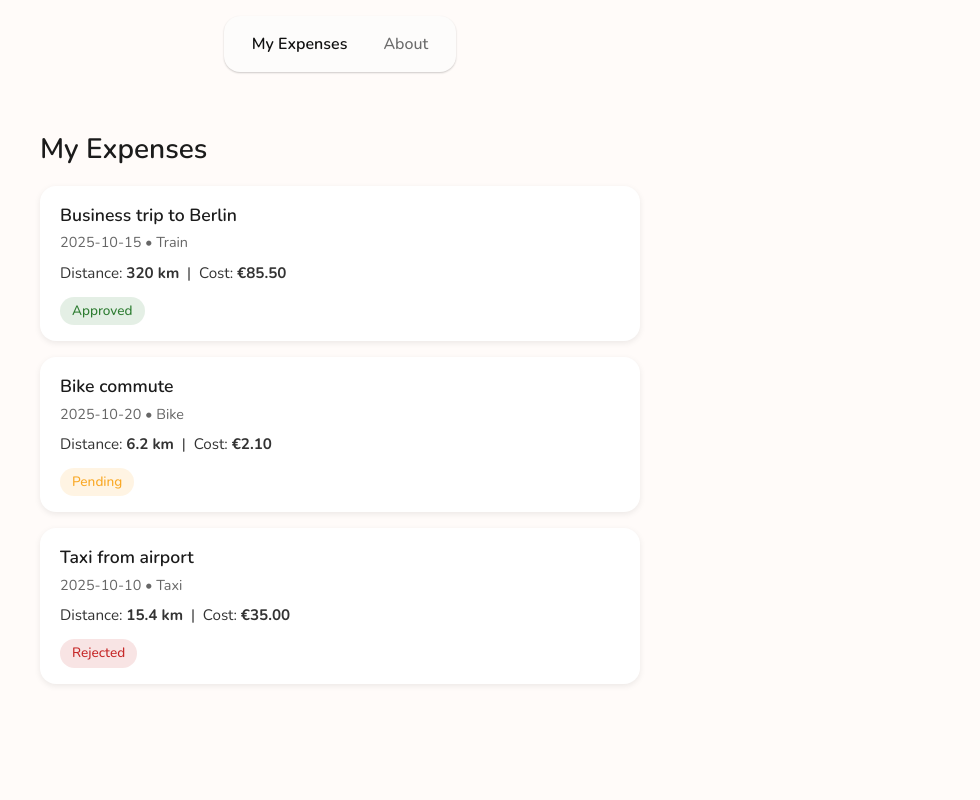
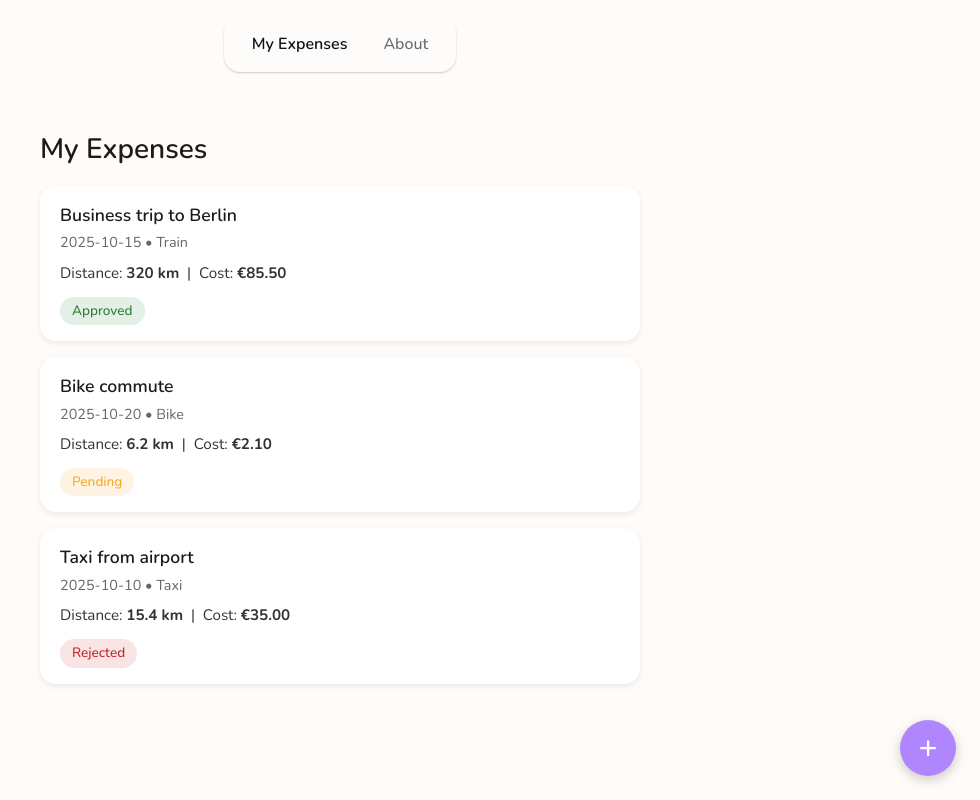
Before and after one commit to FatihKilicPXL/TravelAppFrontend, a Vue app: page / in a window 1280 px wide. Shown: the whole page, without its empty margins (300-1280 px from the left). Built offline with nearby package versions, Linux system fonts and the light colour scheme.

Commit message:
Added add expense button

```diff
--- a/src/views/MyExpenses.vue
+++ b/src/views/MyExpenses.vue
@@ -7,42 +7,27 @@
     <section class="list">
       <Expense v-for="expense in expenses" :key="expense.id" :expense="expense"/>
     </section>
+
   </main>
+  <button class="fab" @click="goToAddExpense">+</button>
 </template>
 
 <script setup>
+import { useRouter } from 'vue-router'
 import Expense from '@/components/Expense.vue'
 
-// Mock data (for now)
+// Mock data
 const expenses = [
-  {
-    id: 1,
-    title: 'Business trip to Berlin',
-    date: '2025-10-15',
-    distance: 320,
-    transport: 'Train',
-    cost: 85.50,
-    status: 'approved'
-  },
-  {
-    id: 2,
-    title: 'Bike commute',
-    date: '2025-10-20',
-    distance: 6.2,
-    transport: 'Bike',
-    cost: 2.10,
-    status: 'pending'
-  },
-  {
-    id: 3,
-    title: 'Taxi from airport',
-    date: '2025-10-10',
-    distance: 15.4,
-    transport: 'Taxi',
-    cost: 35.00,
-    status: 'rejected'
-  }
+  { id: 1, title: 'Business trip to Berlin', date: '2025-10-15', distance: 320, transport: 'Train', cost: 85.50, status: 'approved' },
+  { id: 2, title: 'Bike commute', date: '2025-10-20', distance: 6.2, transport: 'Bike', cost: 2.10, status: 'pending' },
+  { id: 3, title: 'Taxi from airport', date: '2025-10-10', distance: 15.4, transport: 'Taxi', cost: 35.00, status: 'rejected' }
 ]
+
+const router = useRouter()
+
+function goToAddExpense() {
+  router.push('/add-expense') // Replace with your actual Add Expense route path
+}
 </script>
 
 <style scoped>
@@ -50,6 +35,7 @@ const expenses = [
   max-width: 600px;
   margin: 0 auto;
   padding: 1rem;
+  position: relative; /* needed for FAB positioning */
 }
 
 .header {
@@ -69,6 +55,31 @@ h1 {
   gap: 1rem;
 }
 
+/* Floating Action Button */
+.fab {
+  position: fixed;
+  bottom: 1.5rem;
+  right: 1.5rem;
+  width: 56px;
+  height: 56px;
+  border-radius: 50%;
+  background-color: var(--md-sys-color-primary, #b086ff);
+  color: white;
+  font-size: 2rem;
+  border: none;
+  box-shadow: 0 4px 12px rgba(0, 0, 0, 0.2);
+  cursor: pointer;
+  display: flex;
+  align-items: center;
+  justify-content: center;
+  transition: transform 0.15s ease, box-shadow 0.15s ease;
+}
+
+.fab:hover {
+  transform: scale(1.1);
+  box-shadow: 0 6px 16px rgba(0, 0, 0, 0.25);
+}
+
 /* Mobile-first design */
 @media (min-width: 768px) {
   .container {
```
